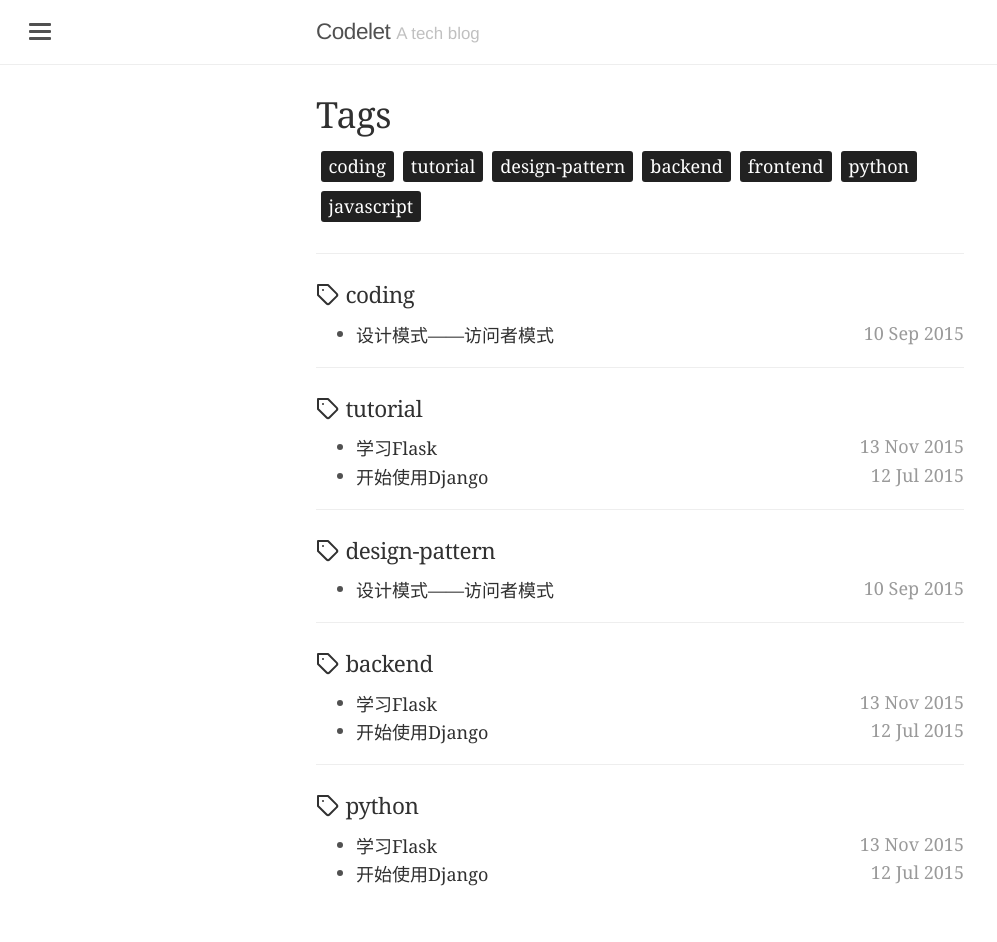
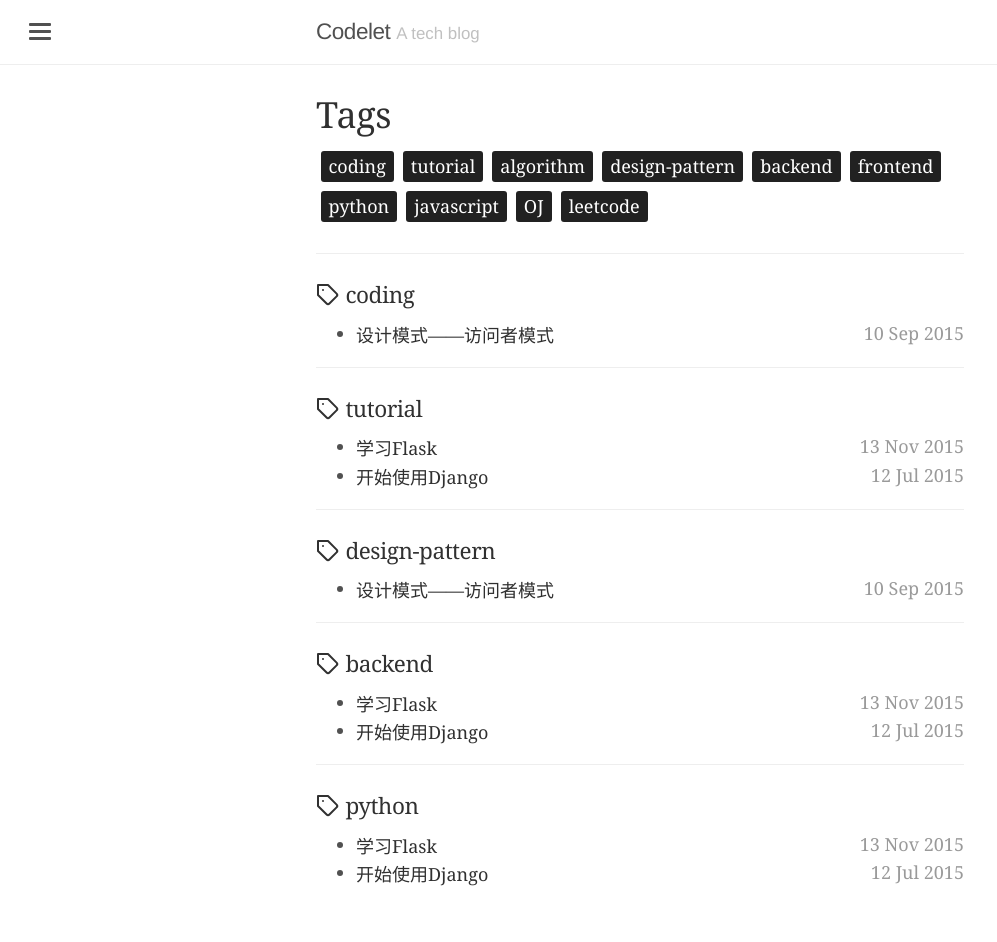
Before and after one commit to skylerlee/codelet, a Jekyll site: the page built from tags.html, in a window 1280 px wide. Shown: the whole page, without its empty margins (0-997 px from the left). Built offline with Jekyll 4.4.1, drawn with Linux system fonts in a browser that asks for light colours.

Commit message:
Add new tags

```diff
--- a/_data/tags.yml
+++ b/_data/tags.yml
@@ -1,9 +1,12 @@
 # Topic
 - coding
 - tutorial
+- algorithm
 # Focus
 - design-pattern
 - backend
 - frontend
 - python
 - javascript
+- OJ
+- leetcode
```
